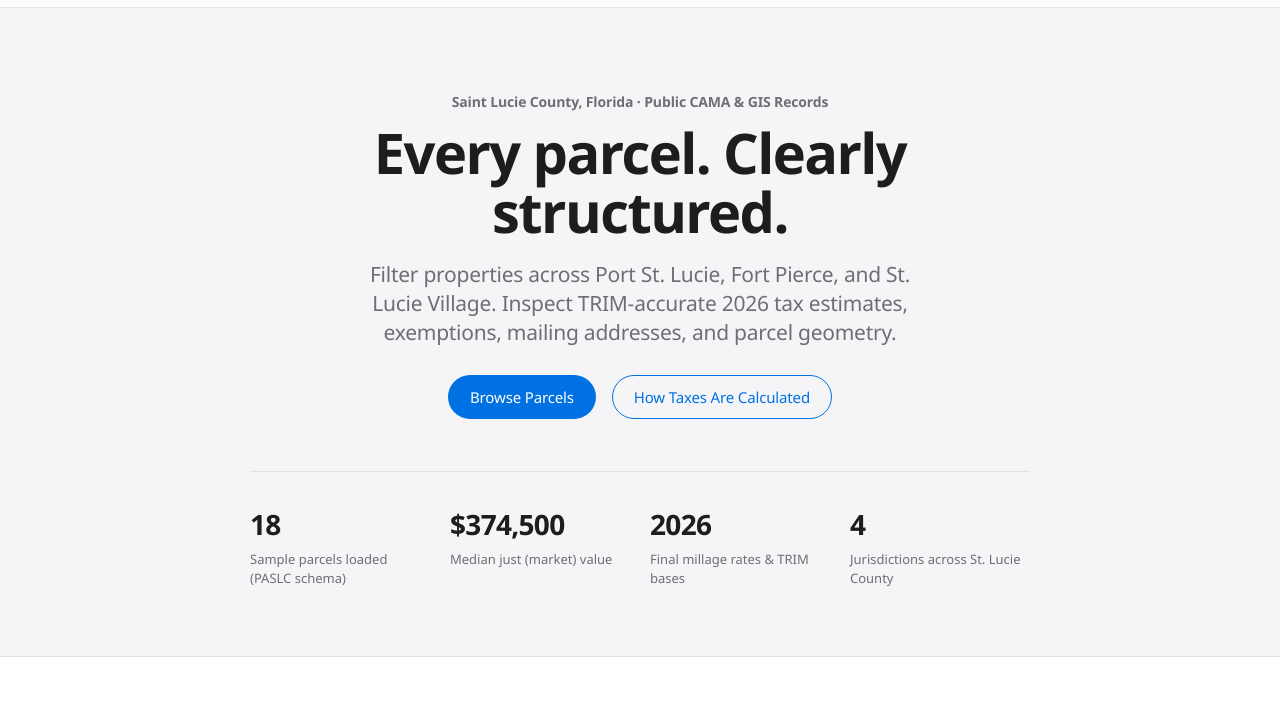
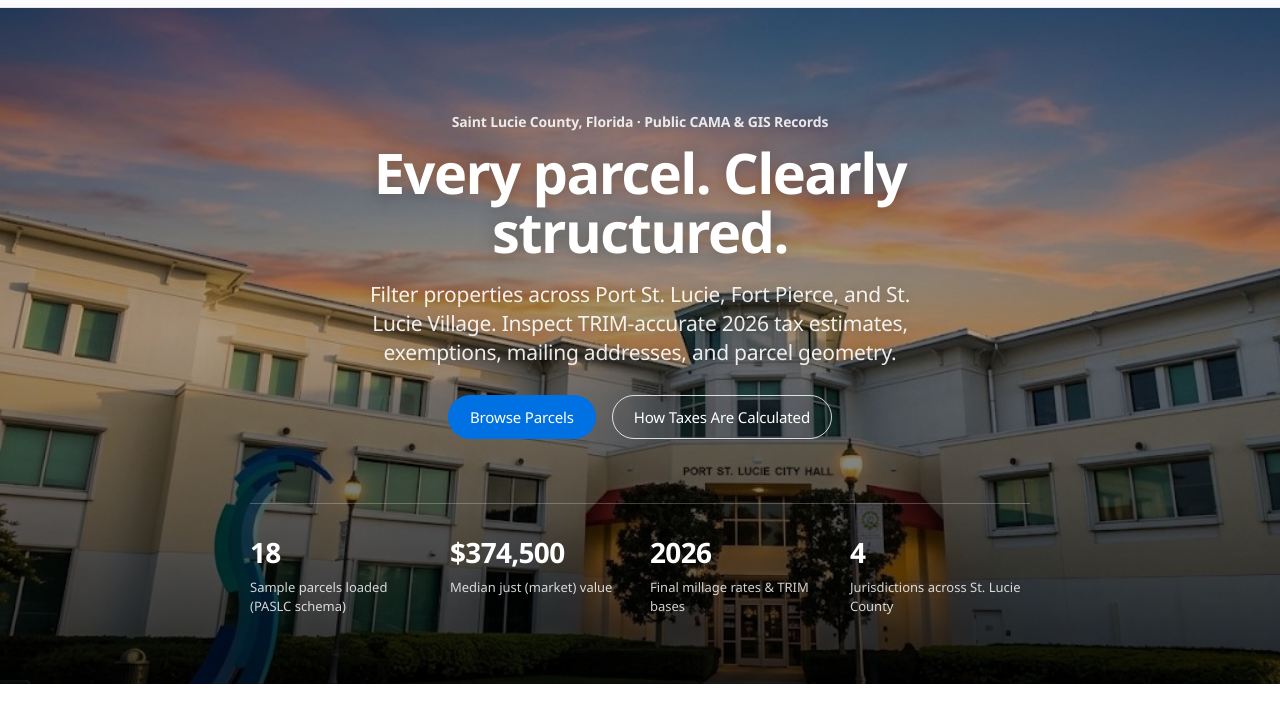
Before and after one commit to EducationFoundationSLC/Project-002, a plain HTML site: page prototype/index.html in a window 1280 px wide. Shown: the part 36-754 px from the top of the page. Drawn offline with nearby package versions, Linux system fonts and the light colour scheme; a web font is replaced by a local one.

Commit message:
Use Port St. Lucie City Hall photo as full-bleed hero background

```diff
--- a/prototype/index.html
+++ b/prototype/index.html
@@ -122,10 +122,14 @@
 
     /* Editorial Hero */
     .hero {
-      background: var(--bg-alt);
-      padding: 84px 22px 68px;
+      position: relative;
+      background:
+        linear-gradient(180deg, rgba(0, 0, 0, 0.46) 0%, rgba(0, 0, 0, 0.34) 48%, rgba(0, 0, 0, 0.72) 100%),
+        url("hero-city-hall.jpg") center 46% / cover no-repeat;
+      background-color: #1d1d1f;
+      padding: 104px 22px 68px;
       text-align: center;
-      border-bottom: 1px solid var(--border);
+      color: #ffffff;
     }
     .hero-inner { max-width: 780px; margin: 0 auto; }
     .eyebrow {
@@ -135,13 +139,15 @@
       letter-spacing: -0.01em;
       margin: 0 0 10px;
     }
+    .hero .eyebrow { color: rgba(255, 255, 255, 0.86); }
     .hero h1 {
       margin: 0;
       font-size: clamp(36px, 5.5vw, 56px);
       line-height: 1.07;
       font-weight: 600;
       letter-spacing: -0.028em;
-      color: var(--text);
+      color: #ffffff;
+      text-shadow: 0 2px 18px rgba(0, 0, 0, 0.28);
     }
     .hero p.lead {
       margin: 18px auto 0;
@@ -150,7 +156,8 @@
       line-height: 1.38;
       font-weight: 400;
       letter-spacing: -0.012em;
-      color: var(--text-secondary);
+      color: rgba(255, 255, 255, 0.9);
+      text-shadow: 0 1px 12px rgba(0, 0, 0, 0.25);
     }
     .hero-actions {
       margin-top: 28px;
@@ -181,24 +188,24 @@
       align-items: center;
       justify-content: center;
       background: transparent;
-      color: var(--blue);
-      border: 1px solid var(--blue);
+      color: #ffffff;
+      border: 1px solid rgba(255, 255, 255, 0.82);
       border-radius: 980px;
       padding: 10px 21px;
       font-size: 15px;
       font-weight: 400;
       letter-spacing: -0.01em;
       cursor: pointer;
-      transition: background 0.15s ease, color 0.15s ease;
-    }
-    .btn-secondary:hover { background: var(--blue); color: #ffffff; text-decoration: none; }
+      transition: background 0.15s ease, color 0.15s ease, border-color 0.15s ease;
+    }
+    .btn-secondary:hover { background: #ffffff; color: #1d1d1f; border-color: #ffffff; text-decoration: none; }
 
     /* Key Figures Strip */
     .metrics-strip {
       max-width: var(--max-w);
-      margin: 52px auto 0;
-      padding-top: 32px;
-      border-top: 1px solid var(--border);
+      margin: 64px auto 0;
+      padding-top: 28px;
+      border-top: 1px solid rgba(255, 255, 255, 0.24);
       display: grid;
       grid-template-columns: repeat(4, 1fr);
       gap: 20px;
@@ -210,13 +217,13 @@
       font-weight: 600;
       letter-spacing: -0.025em;
       font-variant-numeric: tabular-nums;
-      color: var(--text);
+      color: #ffffff;
     }
     .metric-item span {
       display: block;
       margin-top: 4px;
       font-size: 13px;
-      color: var(--text-secondary);
+      color: rgba(255, 255, 255, 0.82);
     }
 
     /* Main Browser Section */
```
Also changed, not shown: prototype/hero-city-hall.jpg (added).
